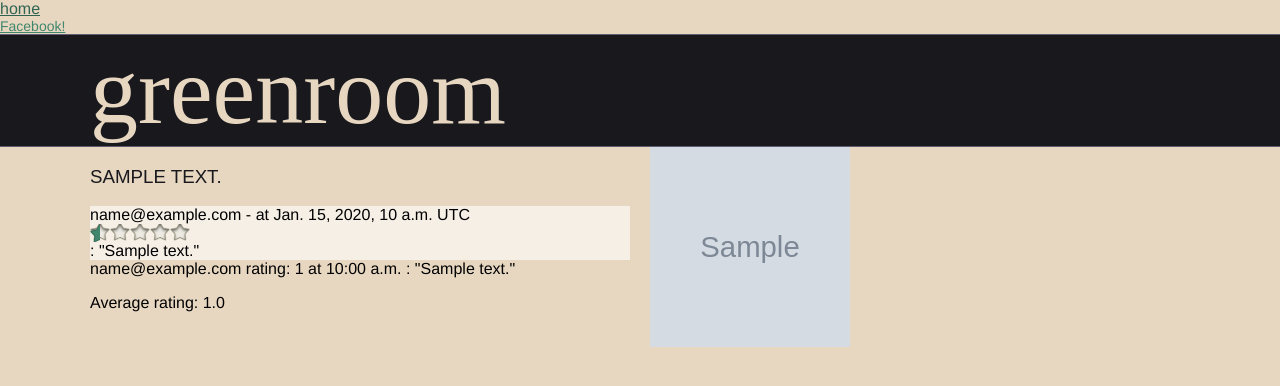
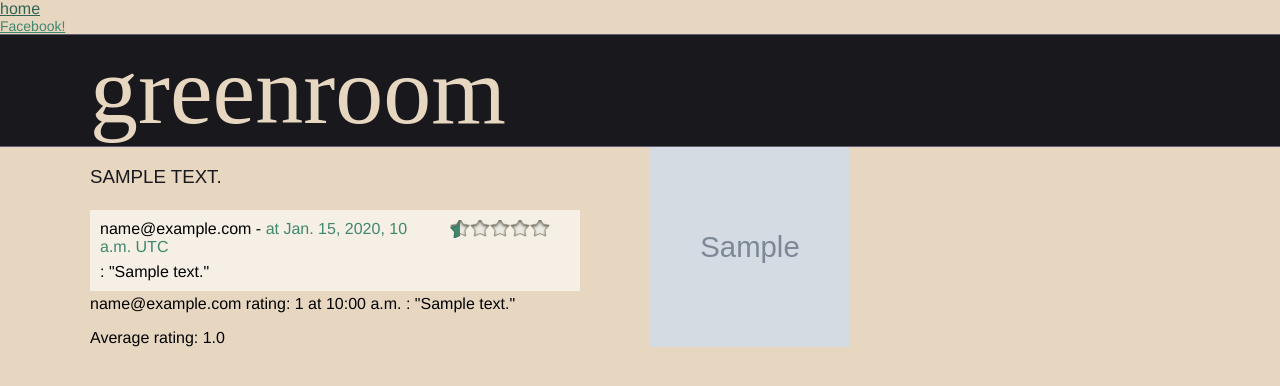
Before and after one commit to macat/greenroom, a Django app: template greenroom/apps/outfit/templates/view.html in a window 1280 px wide. Shown: the top 386 px of the page. Run offline with Django 3.2, Linux system fonts and the light colour scheme; the template is opened without the code that fills it: values that come from a table or form of the project are taken from there, others are empty; tables that the repository leaves empty hold one stand-in row (values such as "Sample post"); grey boxes marked "Sample" are stand-in pictures; parts of the project's set-up code (start-up, migrations or seed data) failed here and were passed over; some libraries are stand-ins or nearby versions; some web fonts are replaced.

```diff
--- a/greenroom/apps/outfit/templates/view.html
+++ b/greenroom/apps/outfit/templates/view.html
@@ -21,18 +21,20 @@
 			</div>
 
 			{% for of in outfit.outfitfeedback_set.all %}
-				<div class="span-8 comments-fb">
+				<div class="span-7 comments-fb">
 					<div class="span-1">
 						<div class="pic">
 						</div>
 					</div>
-					<div class="span-10">
+					<div class="span-7">
 						<div class="row">
-							<div class="span-10">
+							<div class="span-5">
 								{{ of.emailed_to }} -
-								{% if of.answered_at %}
-									at {{ of.answered_at }} UTC
-								{% endif %}
+								<span class="time">
+									{% if of.answered_at %}
+										at {{ of.answered_at }} UTC
+									{% endif %}
+								</span>
 							</div>
 							<div class="span-2">
 								<div class="stars empty">
@@ -42,7 +44,7 @@
 						</div>
 						<div class="row">
 							{% if of.comment %}
-							: "{{ of.comment}}"
+								<div class="span-7 comment-detail">: "{{ of.comment}}"</div>
 							{% endif %}
 						</div>
 					</div>
--- a/static/styles/sass/_common.scss
+++ b/static/styles/sass/_common.scss
@@ -12,6 +12,7 @@ a {
 /* row all background */
 .allwidth {
   width: 100%;
+  position: relative;
 
   &.deco {
     background:url(../../images/background.jpg);
@@ -39,11 +40,18 @@ a {
   -webkit-transform: rotate(45deg); /* Safari and Chrome */
   -o-transform: rotate(45deg); /* Opera */
   -moz-transform: rotate(45deg); /* Firefox */
+  position: absolute;
+  bottom: 0;
 }
 
 /* Comments */
 .comments-fb {
   background: lighten($light, 10%);
+  padding: 10px;
+  margin: 4px 0;
+
+  .time { color: $action;}
+  .comment-detail { padding-top: 7px; }
 }
 /* general classes */
 .hidden {
--- a/static/styles/stylesheets/style.css
+++ b/static/styles/stylesheets/style.css
@@ -844,7 +844,8 @@ a {
 
 /* row all background */
 .allwidth {
-  width: 100%; }
+  width: 100%;
+  position: relative; }
   .allwidth.deco {
     background: url(../../images/background.jpg); }
   .allwidth.basic {
@@ -873,11 +874,19 @@ a {
   -o-transform: rotate(45deg);
   /* Opera */
   -moz-transform: rotate(45deg);
-  /* Firefox */ }
+  /* Firefox */
+  position: absolute;
+  bottom: 0; }
 
 /* Comments */
 .comments-fb {
-  background: #f5efe6; }
+  background: #f5efe6;
+  padding: 10px;
+  margin: 4px 0; }
+  .comments-fb .time {
+    color: #40876e; }
+  .comments-fb .comment-detail {
+    padding-top: 7px; }
 
 /* general classes */
 .hidden {
```
Also changed, not shown: greenroom/apps/www/templates/home.html (+6 -7 lines), greenroom/apps/outfit/templates/feedback.html (indentation only).
